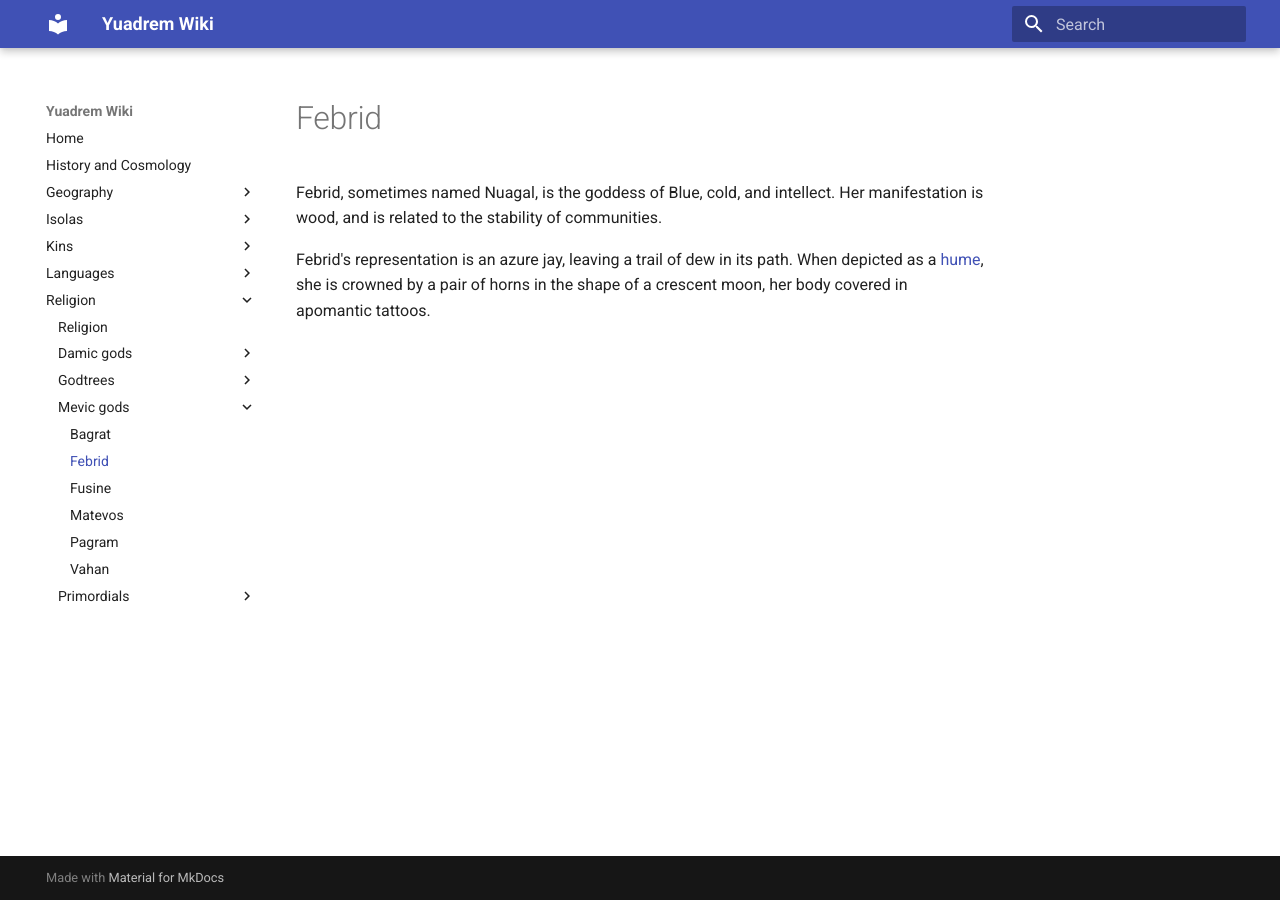
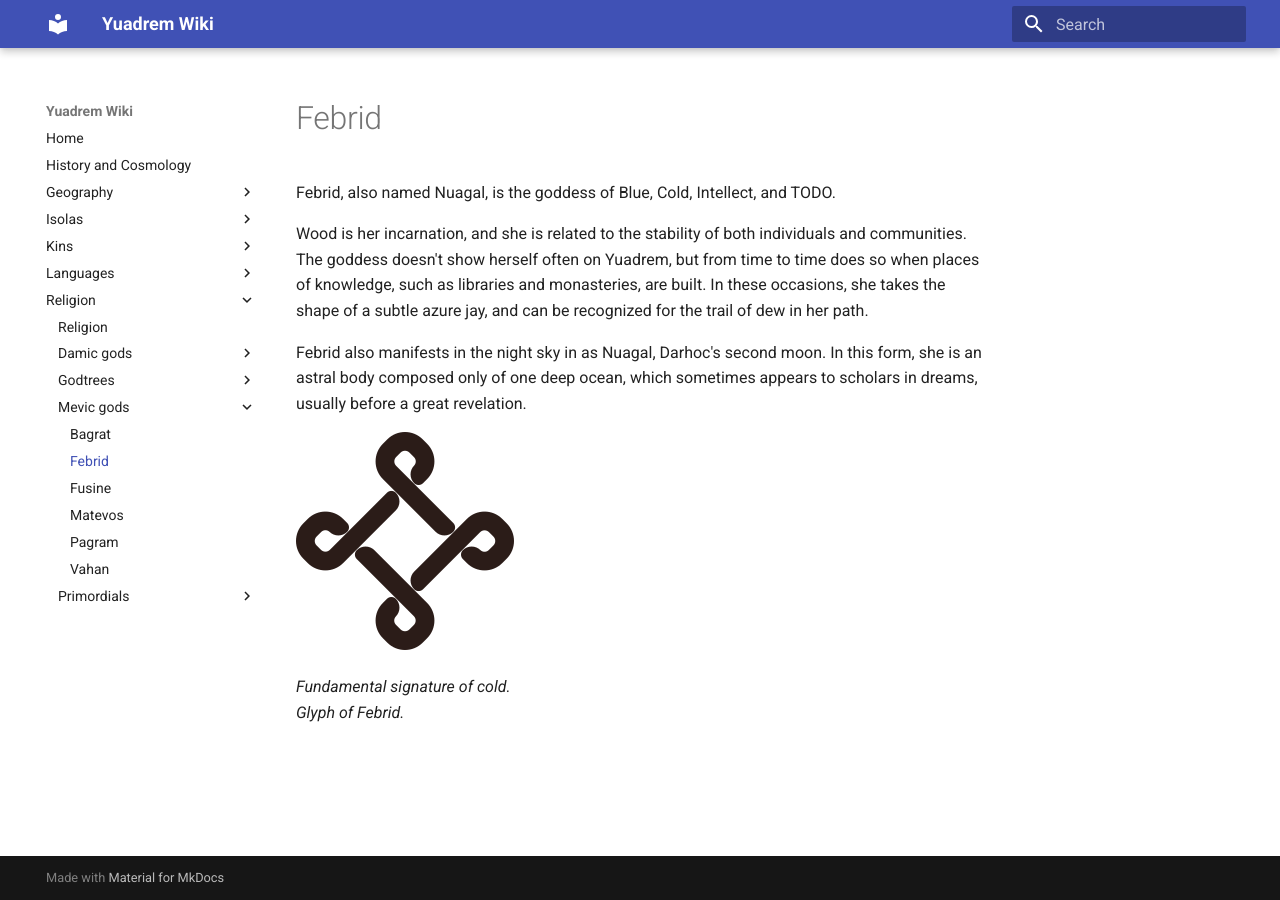
Before and after one commit to bleaktwig/yuadrem-wiki, an MkDocs documentation site: the page built from docs/religion/mevic_gods/febrid.md, in a window 1280 px wide. Built offline with MkDocs 1.6.1 and Material for MkDocs 9.7.7, drawn with Linux system fonts in a browser that asks for light colours.

```diff
--- a/docs/religion/mevic_gods/febrid.md
+++ b/docs/religion/mevic_gods/febrid.md
@@ -1,4 +1,11 @@
 # Febrid
-Febrid, sometimes named Nuagal, is the goddess of Blue, cold, and intellect. Her manifestation is wood, and is related to the stability of communities.
+Febrid, also named Nuagal, is the goddess of Blue, Cold, Intellect, and TODO.
 
-Febrid's representation is an azure jay, leaving a trail of dew in its path. When depicted as a [hume](../../kins/hume.md), she is crowned by a pair of horns in the shape of a crescent moon, her body covered in apomantic tattoos.
+Wood is her incarnation, and she is related to the stability of both individuals and communities. The goddess doesn't show herself often on Yuadrem, but from time to time does so when places of knowledge, such as libraries and monasteries, are built. In these occasions, she takes the shape of a subtle azure jay, and can be recognized for the trail of dew in her path.
+
+Febrid also manifests in the night sky in as Nuagal, Darhoc<!-- TODO. Link. -->'s second moon. In this form, she is an astral body composed only of one deep ocean, which sometimes appears to scholars in dreams, usually before a great revelation.
+
+![Fundamental signature of cold](img/fundamental_signature.cold.png)
+
+_Fundamental signature of cold._<br>
+_Glyph of Febrid._
```
Also changed, not shown: docs/religion/mevic_gods/matevos.md (+2 -3 lines), docs/religion/mevic_gods/img/fundamental_signature.cold.png (added).
